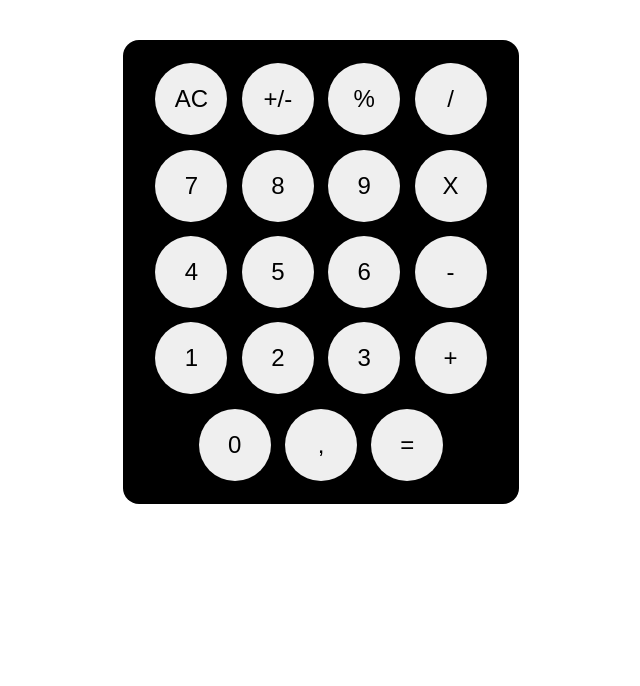
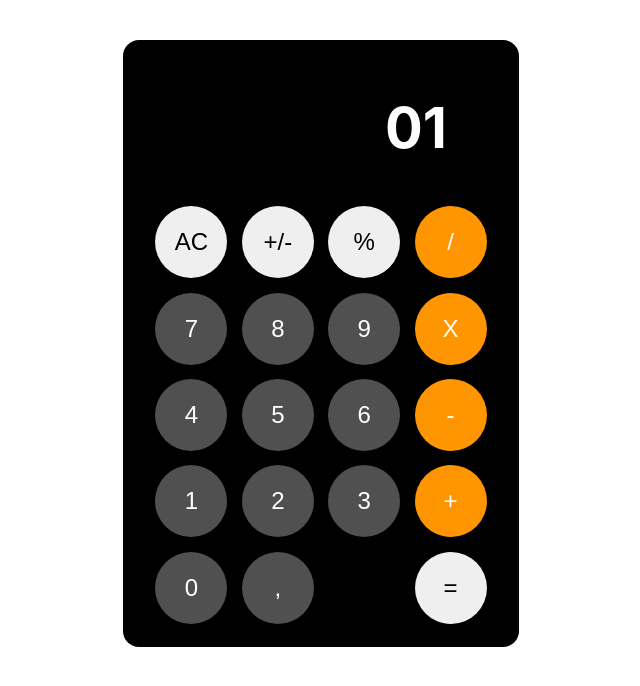
Before and after one commit to GuilhermeLVL/React.JS, a React (Create React App) app in the folder calculadora/: page / in a window 1280 px wide. Shown: the top 686 px of the page, without its empty margins (319-959 px from the left). Built offline with nearby package versions, Linux system fonts and the light colour scheme.

Commit message:
cores e alinhamento

```diff
--- a/calculadora/src/components/Calculadora.css
+++ b/calculadora/src/components/Calculadora.css
@@ -15,3 +15,18 @@ button:hover{
     padding: 1em;
 
 }
+.orange{
+    background-color: #FF9500;
+    color: white;
+}
+.gray{
+    background-color: #505050;
+    color: white;
+}
+.resultado{
+    display: flex;
+    justify-content: right;
+    margin-right: 1em;
+    font-size: 3.5em;
+    color: white;
+}
--- a/calculadora/src/components/Calculadora.jsx
+++ b/calculadora/src/components/Calculadora.jsx
@@ -9,28 +9,30 @@ export default function Calculadora() {
       <Box m={5} />
       <Container maxWidth="xs">
         <div className="wrapper">
+          <h1 className="resultado">01</h1>
           <button>AC</button>
           <button>+/-</button>
           <button>%</button>
-          <button>/</button>
+          <button className="orange">/</button>
 
-          <button>7</button>
-          <button>8</button>
-          <button>9</button>
-          <button>X</button>
+          <button className="gray">7</button>
+          <button className="gray">8</button>
+          <button className="gray">9</button>
+          <button className="orange">X</button>
 
-          <button>4</button>
-          <button>5</button>
-          <button>6</button>
-          <button>-</button>
+          <button className="gray">4</button>
+          <button className="gray">5</button>
+          <button className="gray">6</button>
+          <button className="orange">-</button>
 
-          <button>1</button>
-          <button>2</button>
-          <button>3</button>
-          <button>+</button>
+          <button className="gray">1</button>
+          <button className="gray">2</button>
+          <button className="gray">3</button>
+          <button className="orange">+</button>
 
-          <button>0</button>
-          <button>,</button>
+          <button className="gray">0</button>
+          <button className="gray">,</button>
+          <button className="gray" style={{visibility:"hidden"}}>,</button>
           <button>=</button>
         </div>
       </Container>
```
